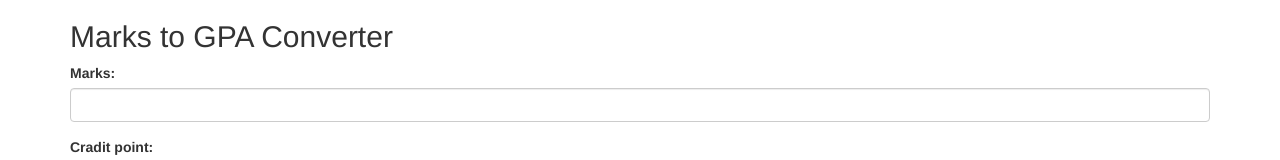
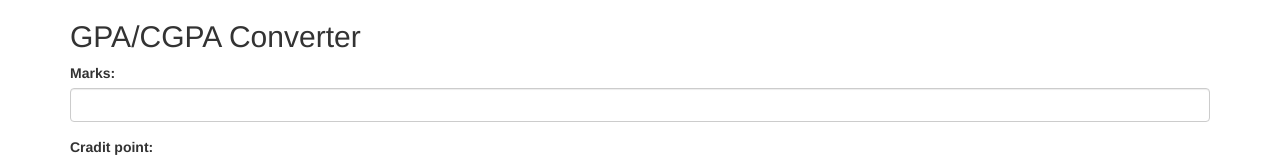
Before and after one commit to alok-shete/marks-cgpa, a plain HTML site: page index.html in a window 1280 px wide. Shown: the top 160 px of the page. Drawn offline with nearby package versions, Linux system fonts and the light colour scheme.

Commit message:
Update index.html

```diff
--- a/index.html
+++ b/index.html
@@ -13,7 +13,7 @@
   </head>
   <body>
     <div class="container">
-      <h2>Marks to GPA Converter</h2>
+      <h2>GPA/CGPA Converter</h2>
       <form>
         <div class="form-group">
           <label for="usr">Marks:</label>
@@ -101,7 +101,6 @@
         } else {
           for (var i = 0; i < g.length; i++) {
             var ct = 0;
-
             tGpa = tGpa + Number(g[i]) * Number(cg[i]);
             tCradit = tCradit + Number(cg[i]);
           }
```
